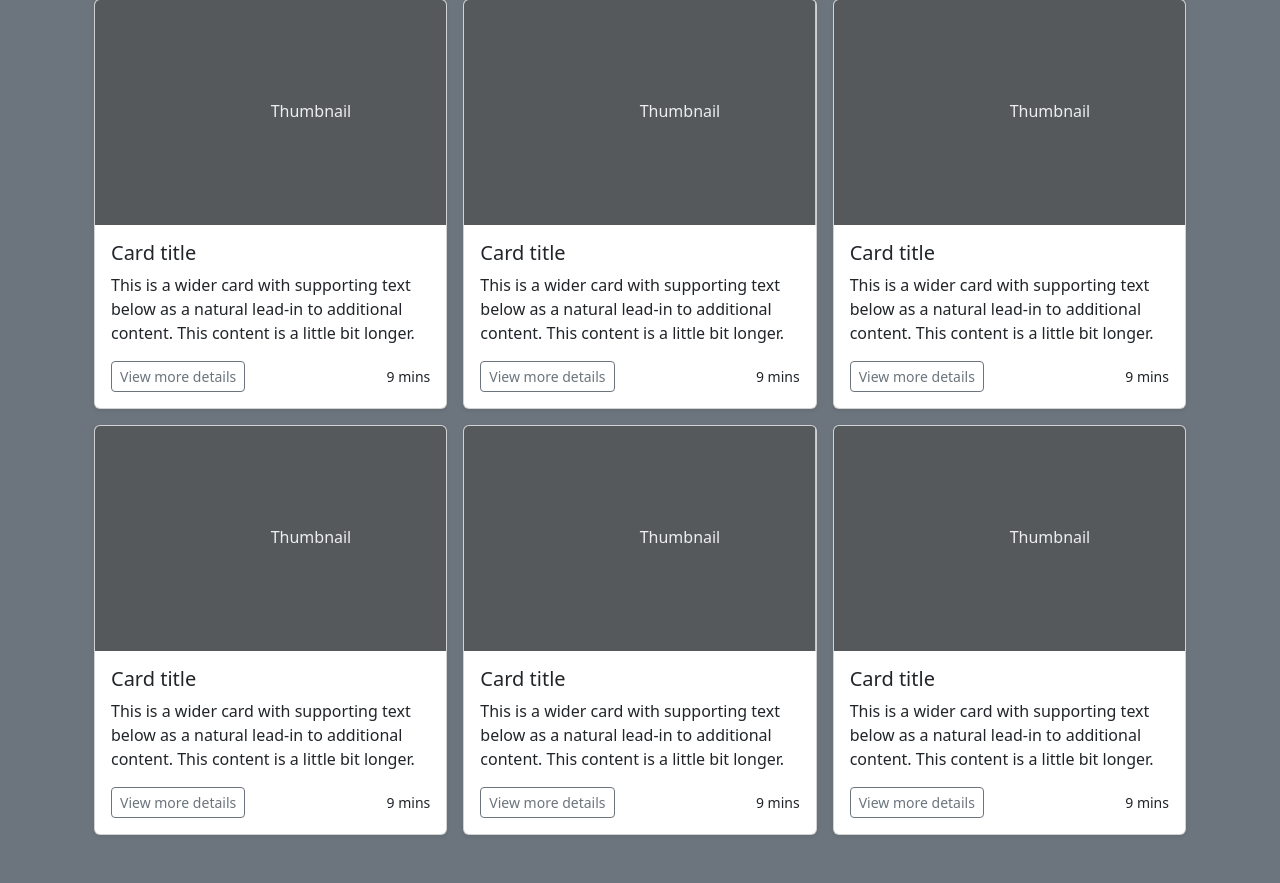
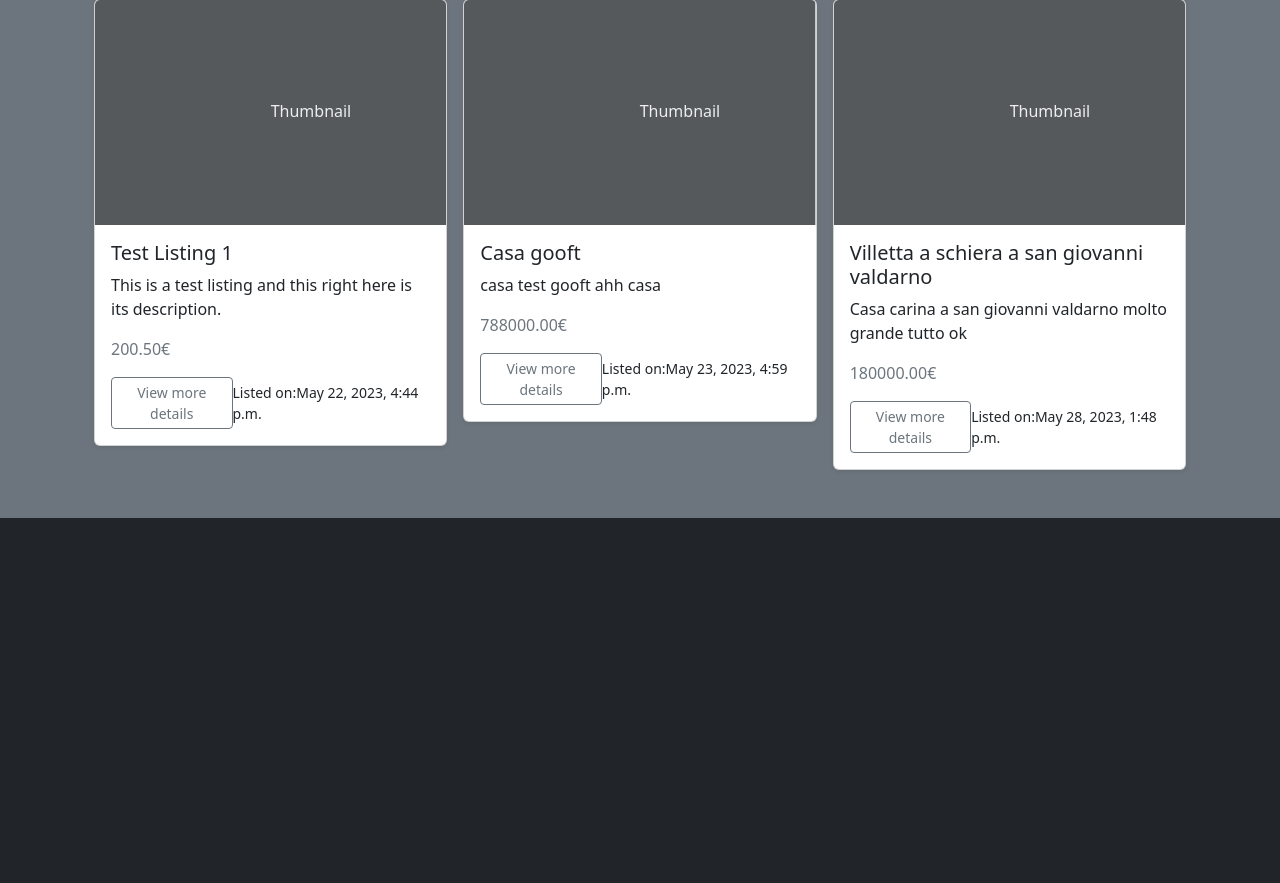
Before and after one commit to GCasaliUnifi/PPM_Real_Estate_Django, a Django app: page / in a window 1280 px wide. Shown: the part 579-1462 px from the top of the page. After the commit the page ends 1097 px from the top, so only its background shows below. Run offline with Django 4.2, Linux system fonts and the light colour scheme; data comes from the database, SQL or seed files in the repository; both versions use the stored data as it was after the commit.

Commit message:
Changed the Listing model so that it has a "featured" boolean. Changed the home page template  and view class to show all the listings marked as featured.

```diff
--- a/RealEstateWebsitePPM/listings/admin.py
+++ b/RealEstateWebsitePPM/listings/admin.py
@@ -14,7 +14,7 @@ admin.site.register(Category, CategoryAdmin)
 
 
 class ListingAdmin(admin.ModelAdmin):
-    list_display = ("title", "price", "square_feet", "list_date", "owner", "is_published")
+    list_display = ("title", "price", "square_feet", "list_date", "owner", "is_published", "is_featured")
 
 
 admin.site.register(Listing, ListingAdmin)
--- a/RealEstateWebsitePPM/listings/models.py
+++ b/RealEstateWebsitePPM/listings/models.py
@@ -27,6 +27,7 @@ class Listing(models.Model):
     # TODO add location field
     listing_location = models.CharField(max_length=200)
     is_published = models.BooleanField()
+    is_featured = models.BooleanField(default=False)
     list_date = models.DateTimeField(auto_now_add=True)
     owner = models.ForeignKey(
         settings.AUTH_USER_MODEL,
--- a/RealEstateWebsitePPM/pages/views.py
+++ b/RealEstateWebsitePPM/pages/views.py
@@ -1,7 +1,10 @@
 from django.views.generic import TemplateView
-
-# Create your views here.
-
+from listings.models import Listing
 
 class HomePageView(TemplateView):
     template_name = "home.html"
+
+    def get_context_data(self, **kwargs):
+        context = super().get_context_data(**kwargs)
+        context["featured_listings"] = Listing.objects.filter(is_featured=True)
+        return context
--- a/RealEstateWebsitePPM/templates/home.html
+++ b/RealEstateWebsitePPM/templates/home.html
@@ -33,18 +33,20 @@
     <div class="container">
 
       <div class="row row-cols-1 row-cols-sm-2 row-cols-md-3 g-3">
-        {% for _ in "123456" %}
+        {% for listing in featured_listings %}
         <div class="col">
           <div class="card shadow-sm">
             <svg class="bd-placeholder-img card-img-top" width="100%" height="225" xmlns="http://www.w3.org/2000/svg" role="img" aria-label="Placeholder: Thumbnail" preserveAspectRatio="xMidYMid slice" focusable="false"><title>Placeholder</title><rect width="100%" height="100%" fill="#55595c"/><text x="50%" y="50%" fill="#eceeef" dy=".3em">Thumbnail</text></svg>
             <div class="card-body">
-              <h5 class="card-title">Card title</h5>
-              <p class="card-text">This is a wider card with supporting text below as a natural lead-in to additional content. This content is a little bit longer.</p>
+              <h5 class="card-title">{{ listing.title }}</h5>
+              <p class="card-text">{{ listing.description }}</p>
+              <p class="card-text text-secondary">{{ listing.price }}€</p>
               <div class="d-flex justify-content-between align-items-center">
                 <div class="btn-group">
                   <a href="{% url 'home' %}" class="btn btn-sm btn-outline-secondary">View more details</a>
                 </div>
-                <small class="text-body-secondary">9 mins</small>
+<!--                TODO calculate how long ago the listing was created-->
+                <small class="text-body-secondary">Listed on:{{ listing.list_date }}</small>
               </div>
             </div>
           </div>
```
Also changed, not shown: RealEstateWebsitePPM/db.sqlite3.
